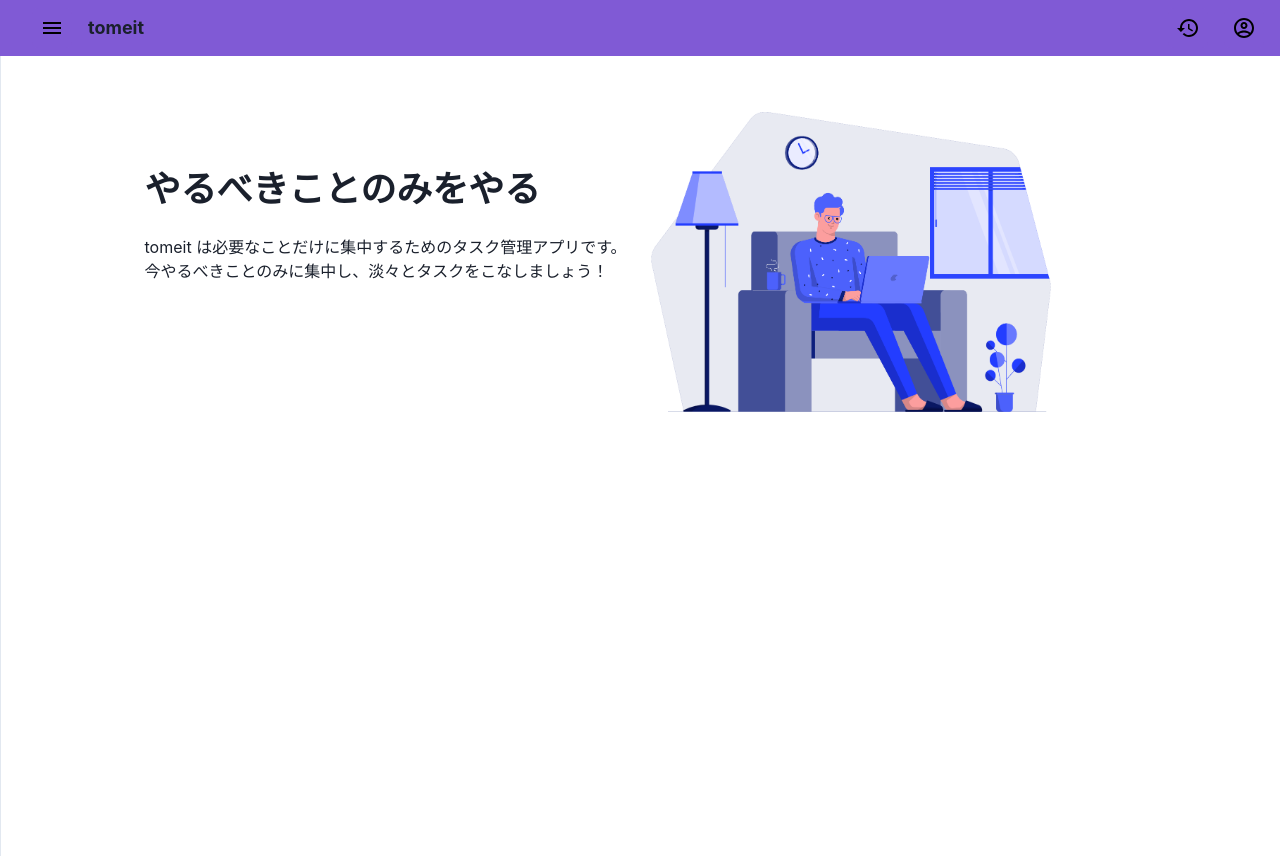
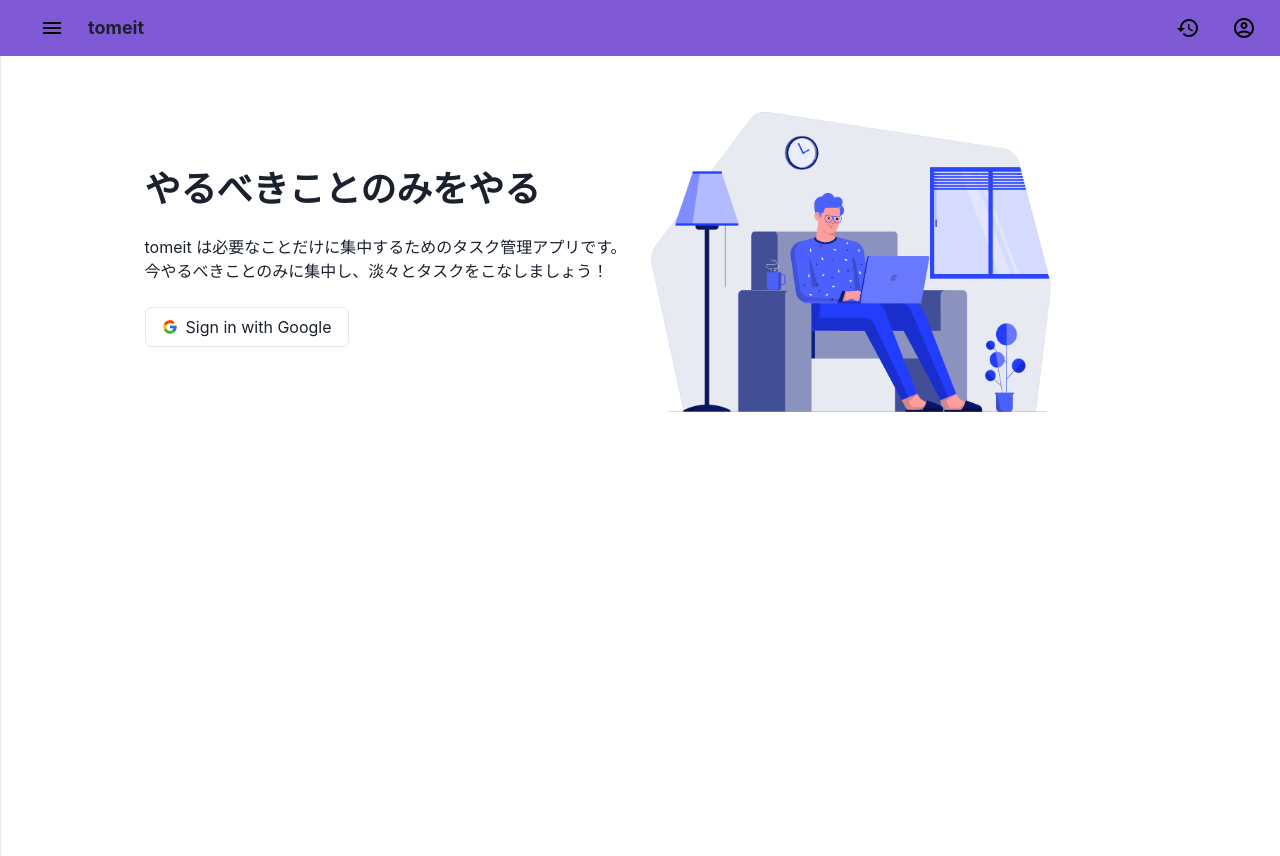
Before and after one commit to minguu42/tomeit-canary, a Next.js app: page / in a window 1280 px wide. Built offline with nearby package versions, Linux system fonts and the light colour scheme; no server answers.

Commit message:
feat: Google ログインボタンの追加

```diff
--- a/src/components/pages/Landing.tsx
+++ b/src/components/pages/Landing.tsx
@@ -1,6 +1,14 @@
 import { NextPage } from "next";
 import Head from "next/head";
-import { Container, Flex, VStack, Text, Heading } from "@chakra-ui/react";
+import {
+  Container,
+  Flex,
+  VStack,
+  Button,
+  Text,
+  Heading,
+} from "@chakra-ui/react";
+import { FcGoogle } from "react-icons/fc";
 
 import LayoutWithDrawer from "components/common/LayoutWithDrawer";
 import Image from "components/common/Image";
@@ -25,6 +33,14 @@ const Landing = (): JSX.Element => (
               <br />
               今やるべきことのみに集中し、淡々とタスクをこなしましょう！
             </Text>
+            <Button
+              p="8px 16px"
+              fontWeight="normal"
+              variant="outline"
+              leftIcon={<FcGoogle />}
+            >
+              Sign in with Google
+            </Button>
           </VStack>
           <Image
             src="/work_from_home.png"
```
